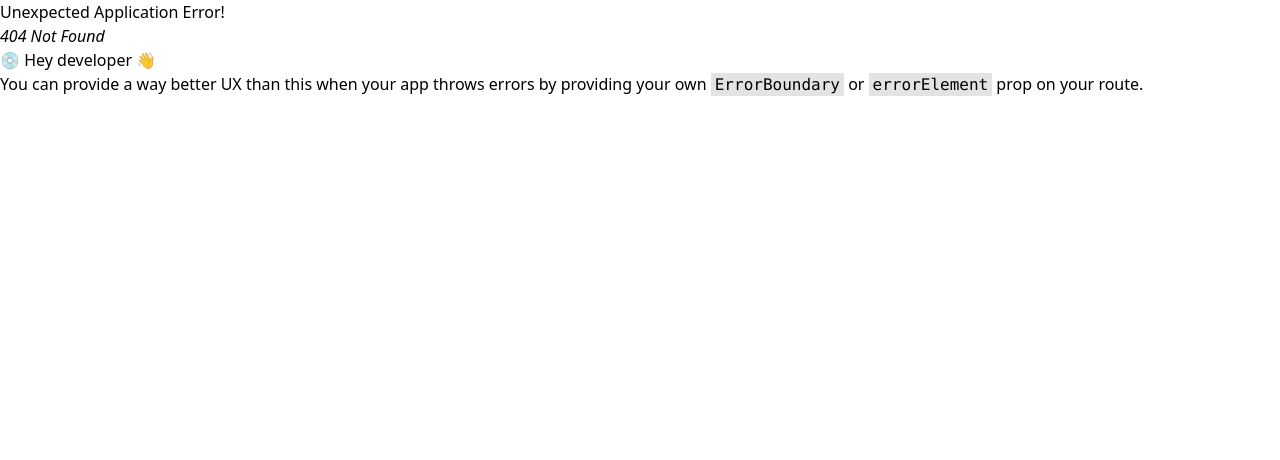
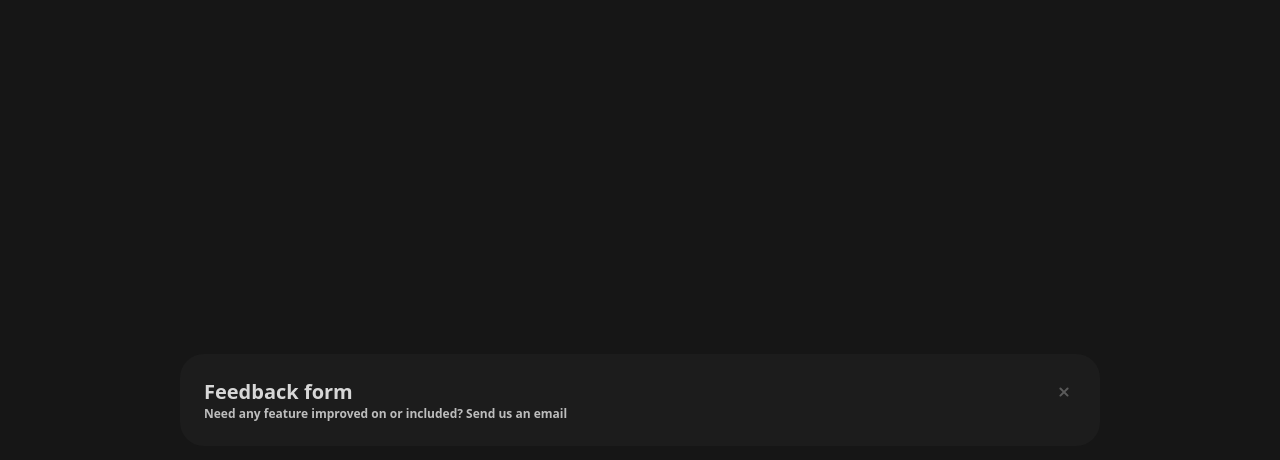
Before and after one commit to GitHub-Campus-Experts-Unilag/DevzenFrontend, a React (Vite) app: page /feedback in a window 1280 px wide. Before the commit this address had no page. Shown: the top 460 px of the page. Built offline with nearby package versions, Linux system fonts and the light colour scheme.

Commit message:
feedback route and half design

```diff
--- /dev/null
+++ b/src/pages/Feedback.tsx
@@ -0,0 +1,19 @@
+export const Feedback = () => {
+  return (
+    <section className="flex items-center justify-center h-screen bg-[#161616]">
+    <div className="modal text-[#D7D7D7] font-semibold text-xl w-[920px] rounded-[24px] bg-[#1C1C1C] p-6">
+      <div className="header ">
+        <div className="flex justify-between items-center leading-6">
+            <h2 className="text-xl">Feedback form</h2>
+            <svg xmlns="http://www.w3.org/2000/svg" width="24" height="24" viewBox="0 0 24 24"><path fill="#5A5A5A" d="m12 13.4l-2.9 2.9q-.275.275-.7.275t-.7-.275t-.275-.7t.275-.7l2.9-2.9l-2.9-2.875q-.275-.275-.275-.7t.275-.7t.7-.275t.7.275l2.9 2.9l2.875-2.9q.275-.275.7-.275t.7.275q.3.3.3.713t-.3.687L13.375 12l2.9 2.9q.275.275.275.7t-.275.7q-.3.3-.712.3t-.688-.3z"/></svg>
+        </div>
+            <p className="text-[#BDBDBD] text-xs">Need any feature improved on or included? Send us an email</p>
+      </div> {/* HEADER */}
+
+      <div>
+
+      </div>
+    </div> {/* MODAL */}
+    </section>
+  )
+}
--- a/src/routes/index.tsx
+++ b/src/routes/index.tsx
@@ -1,9 +1,14 @@
 import { createBrowserRouter } from "react-router-dom";
 import SignIn from "../pages/auth/SignIn";
+import { Feedback } from "../pages/Feedback";
 
 export const router = createBrowserRouter([
     {
         path: "/login",
         element: <SignIn />,
     },
+    {
+        path: "/feedback",
+        element: <Feedback />
+    }
 ])
```
